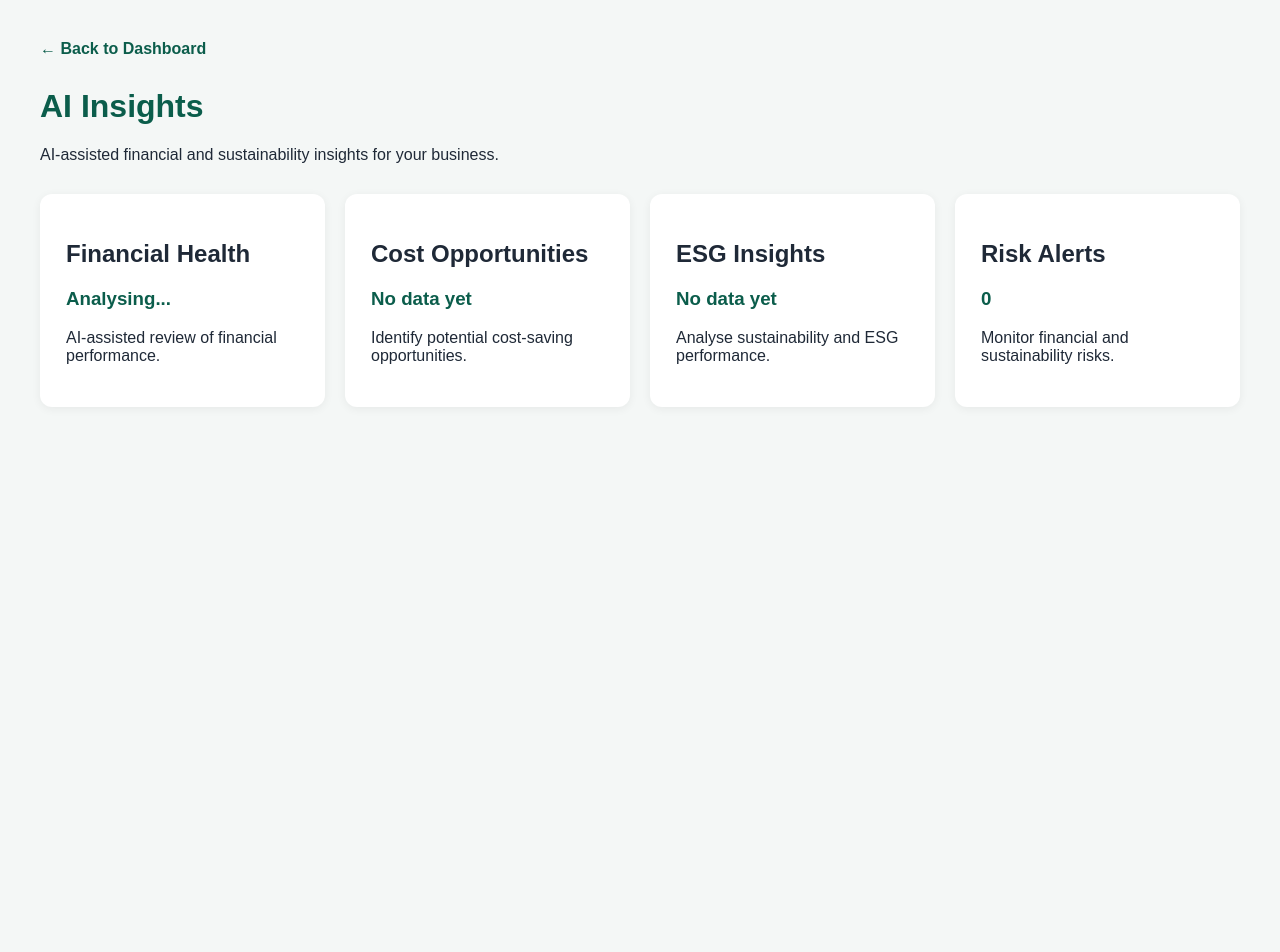
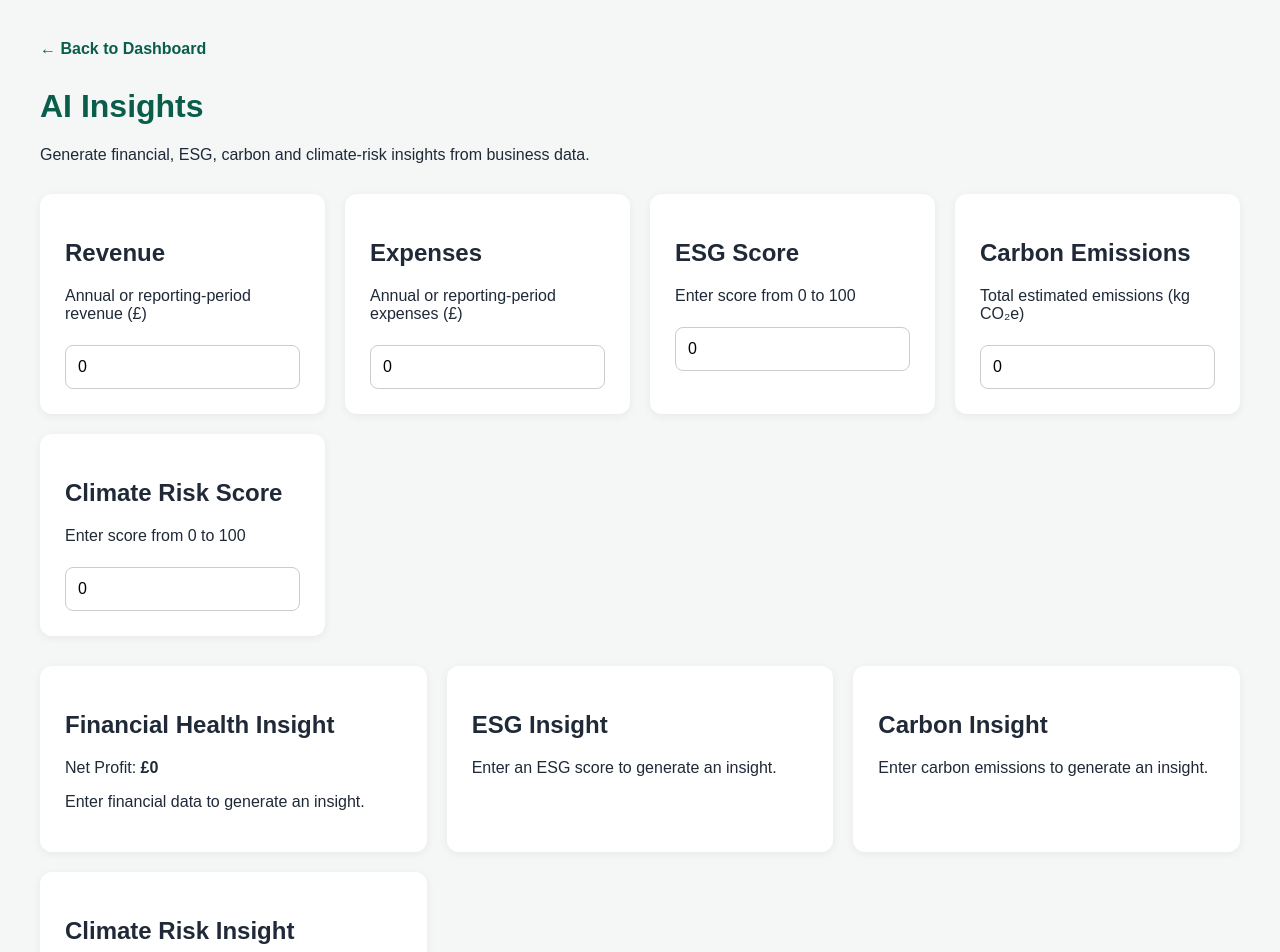
Before and after one commit to nelbinthomas99-rgb/nt-ai-sustainable-finance-platform, a Next.js app: page /ai-insights in a window 1280 px wide. Shown: the top 952 px of the page. Before the commit the page ends 800 px from the top, so only its background shows below. Built offline with nearby package versions, Linux system fonts and the light colour scheme.

Commit message:
Update page.js

```diff
--- a/app/ai-insights/page.js
+++ b/app/ai-insights/page.js
@@ -1,6 +1,81 @@
+"use client";
+
 import Link from "next/link";
+import { useState } from "react";
 
 export default function AIInsightsPage() {
+  const [revenue, setRevenue] = useState(0);
+  const [expenses, setExpenses] = useState(0);
+  const [esgScore, setEsgScore] = useState(0);
+  const [carbonEmissions, setCarbonEmissions] = useState(0);
+  const [climateRisk, setClimateRisk] = useState(0);
+
+  const netProfit = Number(revenue) - Number(expenses);
+
+  let financialInsight = "Enter financial data to generate an insight.";
+  if (Number(revenue) > 0) {
+    if (netProfit > 0) {
+      financialInsight =
+        "The business is currently profitable. Review margins and cash generation for further improvement.";
+    } else if (netProfit === 0) {
+      financialInsight =
+        "The business is at break-even. Review operating costs and pricing opportunities.";
+    } else {
+      financialInsight =
+        "Expenses are higher than revenue. Cost control and revenue improvement should be prioritised.";
+    }
+  }
+
+  let esgInsight = "Enter an ESG score to generate an insight.";
+  if (Number(esgScore) >= 75) {
+    esgInsight =
+      "ESG performance is strong. Focus on maintaining evidence, reporting quality and continuous improvement.";
+  } else if (Number(esgScore) >= 50) {
+    esgInsight =
+      "ESG performance is moderate. Identify weaker environmental, social or governance areas for improvement.";
+  } else if (Number(esgScore) > 0) {
+    esgInsight =
+      "ESG performance is currently low. A structured ESG improvement plan may be required.";
+  }
+
+  let carbonInsight = "Enter carbon emissions to generate an insight.";
+  if (Number(carbonEmissions) > 10000) {
+    carbonInsight =
+      "Carbon emissions appear relatively high. Review energy efficiency, renewable energy and travel reduction opportunities.";
+  } else if (Number(carbonEmissions) > 0) {
+    carbonInsight =
+      "Carbon emissions are recorded. Continue monitoring trends and identify practical reduction opportunities.";
+  }
+
+  let climateInsight = "Enter a climate risk score to generate an insight.";
+  if (Number(climateRisk) >= 70) {
+    climateInsight =
+      "Climate risk is high. Physical and transition risk mitigation should be prioritised.";
+  } else if (Number(climateRisk) >= 40) {
+    climateInsight =
+      "Climate risk is moderate. Consider scenario analysis and risk-reduction measures.";
+  } else if (Number(climateRisk) > 0) {
+    climateInsight =
+      "Climate risk is currently low, but ongoing monitoring is recommended.";
+  }
+
+  const inputStyle = {
+    padding: "12px",
+    width: "100%",
+    maxWidth: "300px",
+    border: "1px solid #ccc",
+    borderRadius: "8px",
+    fontSize: "16px",
+    marginTop: "6px",
+  };
+
+  const cardStyle = {
+    background: "white",
+    padding: "25px",
+    borderRadius: "12px",
+    boxShadow: "0 2px 10px rgba(0,0,0,0.06)",
+  };
+
   return (
     <main
       style={{
@@ -26,58 +101,125 @@ export default function AIInsightsPage() {
       </h1>
 
       <p>
-        AI-assisted financial and sustainability insights for your business.
+        Generate financial, ESG, carbon and climate-risk insights from business data.
       </p>
 
       <div
         style={{
           display: "grid",
-          gridTemplateColumns: "repeat(auto-fit, minmax(240px, 1fr))",
+          gridTemplateColumns: "repeat(auto-fit, minmax(260px, 1fr))",
           gap: "20px",
           marginTop: "30px",
         }}
       >
-        <InsightCard
-          title="Financial Health"
-          value="Analysing..."
-          description="AI-assisted review of financial performance."
-        />
+        <div style={cardStyle}>
+          <h2>Revenue</h2>
+          <p>Annual or reporting-period revenue (£)</p>
+          <input
+            type="number"
+            min="0"
+            value={revenue}
+            onChange={(e) => setRevenue(e.target.value)}
+            style={inputStyle}
+          />
+        </div>
 
-        <InsightCard
-          title="Cost Opportunities"
-          value="No data yet"
-          description="Identify potential cost-saving opportunities."
-        />
+        <div style={cardStyle}>
+          <h2>Expenses</h2>
+          <p>Annual or reporting-period expenses (£)</p>
+          <input
+            type="number"
+            min="0"
+            value={expenses}
+            onChange={(e) => setExpenses(e.target.value)}
+            style={inputStyle}
+          />
+        </div>
 
-        <InsightCard
-          title="ESG Insights"
-          value="No data yet"
-          description="Analyse sustainability and ESG performance."
-        />
+        <div style={cardStyle}>
+          <h2>ESG Score</h2>
+          <p>Enter score from 0 to 100</p>
+          <input
+            type="number"
+            min="0"
+            max="100"
+            value={esgScore}
+            onChange={(e) => setEsgScore(e.target.value)}
+            style={inputStyle}
+          />
+        </div>
 
-        <InsightCard
-          title="Risk Alerts"
-          value="0"
-          description="Monitor financial and sustainability risks."
-        />
+        <div style={cardStyle}>
+          <h2>Carbon Emissions</h2>
+          <p>Total estimated emissions (kg CO₂e)</p>
+          <input
+            type="number"
+            min="0"
+            value={carbonEmissions}
+            onChange={(e) => setCarbonEmissions(e.target.value)}
+            style={inputStyle}
+          />
+        </div>
+
+        <div style={cardStyle}>
+          <h2>Climate Risk Score</h2>
+          <p>Enter score from 0 to 100</p>
+          <input
+            type="number"
+            min="0"
+            max="100"
+            value={climateRisk}
+            onChange={(e) => setClimateRisk(e.target.value)}
+            style={inputStyle}
+          />
+        </div>
+      </div>
+
+      <div
+        style={{
+          display: "grid",
+          gridTemplateColumns: "repeat(auto-fit, minmax(300px, 1fr))",
+          gap: "20px",
+          marginTop: "30px",
+        }}
+      >
+        <div style={cardStyle}>
+          <h2>Financial Health Insight</h2>
+          <p>
+            Net Profit: <strong>£{netProfit.toLocaleString()}</strong>
+          </p>
+          <p>{financialInsight}</p>
+        </div>
+
+        <div style={cardStyle}>
+          <h2>ESG Insight</h2>
+          <p>{esgInsight}</p>
+        </div>
+
+        <div style={cardStyle}>
+          <h2>Carbon Insight</h2>
+          <p>{carbonInsight}</p>
+        </div>
+
+        <div style={cardStyle}>
+          <h2>Climate Risk Insight</h2>
+          <p>{climateInsight}</p>
+        </div>
+      </div>
+
+      <div
+        style={{
+          ...cardStyle,
+          marginTop: "25px",
+          borderLeft: "5px solid #0b5d4b",
+        }}
+      >
+        <h2>AI Decision Support</h2>
+        <p>
+          This prototype combines financial and sustainability indicators to
+          provide automated decision-support insights.
+        </p>
       </div>
     </main>
   );
 }
-
-function InsightCard({ title, value, description }) {
-  return (
-    <div
-      style={{
-        background: "white",
-        padding: "26px",
-        borderRadius: "12px",
-        boxShadow: "0 2px 10px rgba(0,0,0,0.06)",
-      }}
-    >
-      <h2>{title}</h2>
-      <h3 style={{ color: "#0b5d4b" }}>{value}</h3>
-      <p>{description}</p>
-    </div>
-  );
-}
```
